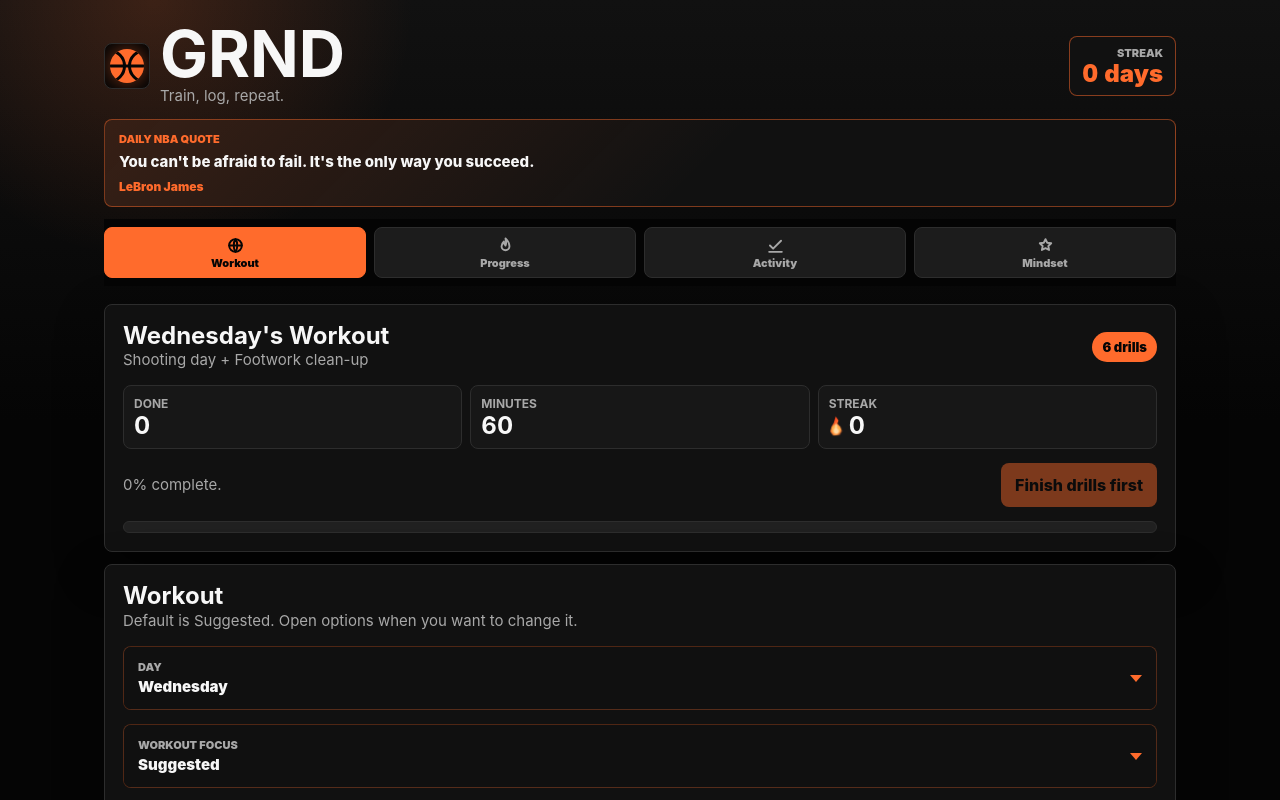
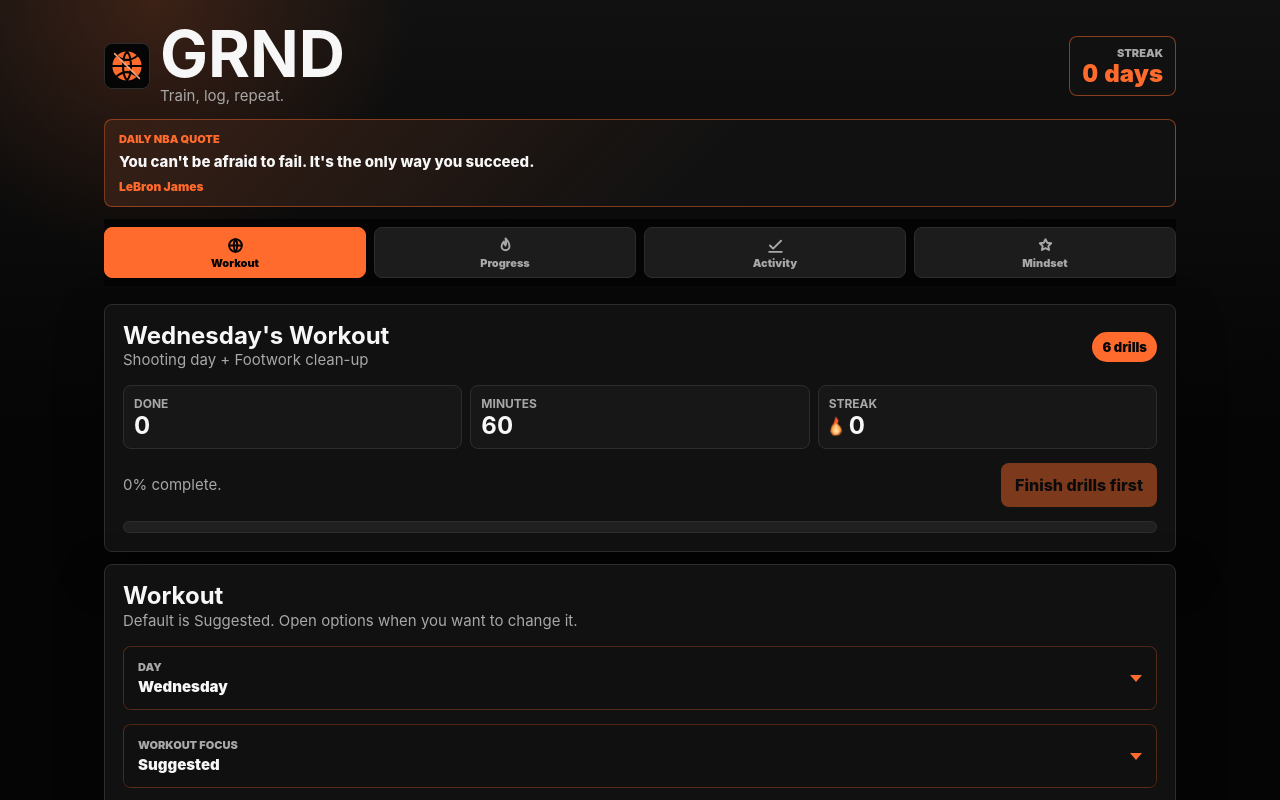
Before and after one commit to chrexddsfyh-ui/basketball, a plain HTML site: page index.html in a window 1280 px wide. Shown: the top 800 px of the page. Drawn offline with Linux system fonts and the light colour scheme.

Commit message:
Update index.html

```diff
--- a/index.html
+++ b/index.html
@@ -113,6 +113,12 @@
       overflow: hidden;
     }
 
+    .brand-logo svg {
+      width: 100%;
+      height: 100%;
+      display: block;
+    }
+
     .logo-ball {
       position: relative;
       width: 34px;
@@ -1046,7 +1052,7 @@
     <header class="app-head">
       <div class="brand-row">
         <div class="brand-mark">
-          <span class="brand-logo" aria-hidden="true"><span class="logo-ball"><span class="logo-line"></span></span></span>
+          <span class="brand-logo" aria-hidden="true"><svg viewBox="0 0 512 512"><rect width="512" height="512" rx="96" fill="#050505"/><circle cx="256" cy="256" r="170" fill="#ff6b2c"/><path d="M86 256h340M256 86c-62 72-62 268 0 340M256 86c62 72 62 268 0 340M136 136c80 64 160 64 240 0M136 376c80-64 160-64 240 0" fill="none" stroke="#050505" stroke-width="24" stroke-linecap="round"/><path d="M112 112l288 288" stroke="#ffb088" stroke-width="18" stroke-linecap="round" opacity=".9"/></svg></span>
           <div>
             <h1>GRND</h1>
             <p>Train, log, repeat.</p>
```
